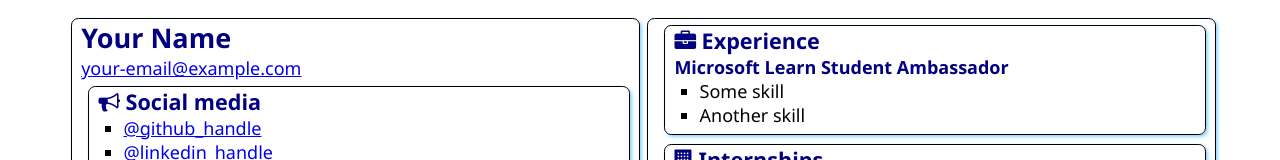
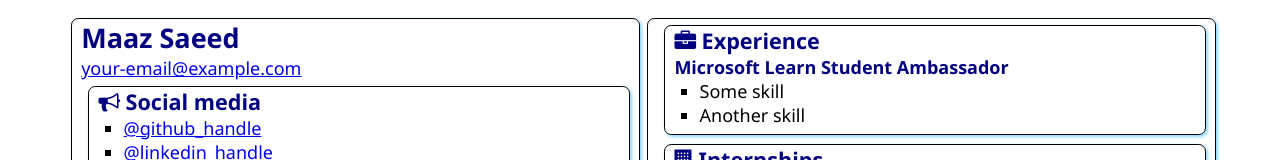
Before and after one commit to MaazSaeed/SATechnicalOnboarding, a plain HTML site: page src/index.html in a window 1280 px wide. Shown: the top 160 px of the page. Drawn offline with Linux system fonts and the light colour scheme.

Commit message:
Update index.html
Added my name

```diff
--- a/src/index.html
+++ b/src/index.html
@@ -12,7 +12,7 @@
 <body>
     <main>
         <article class="box">
-            <h1>Your Name</h1>
+            <h1>Maaz Saeed</h1>
             <div><a href="mailto:your.email@example.com">your-email@example.com</a></div>
 
             <section class="box">
```
